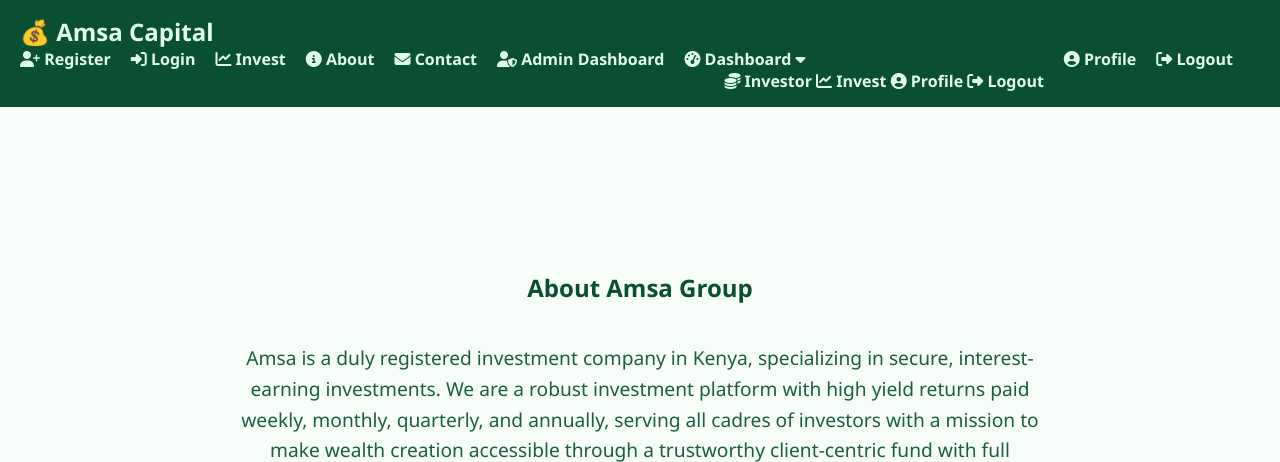
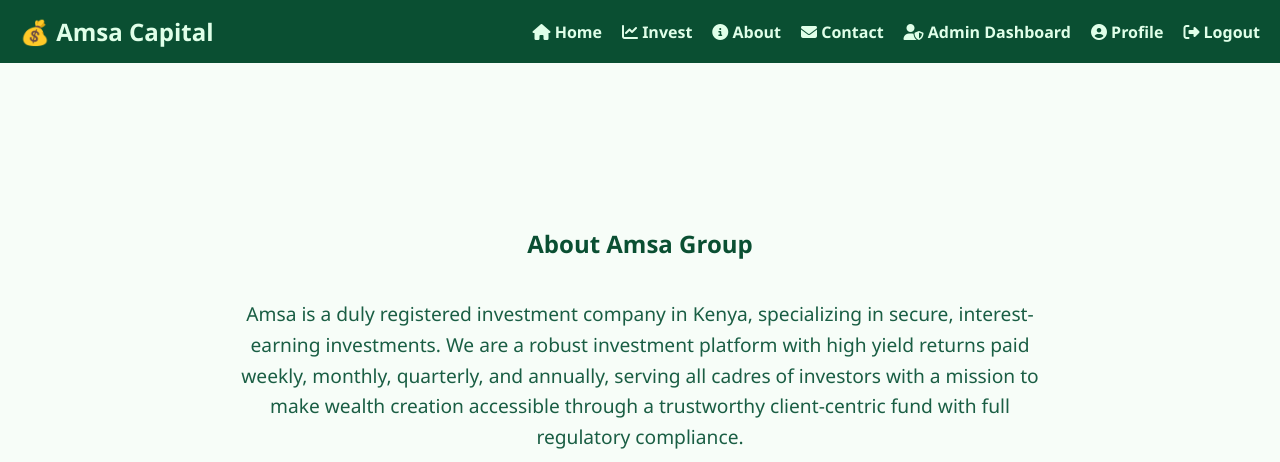
Before and after one commit to 1234manucho/amsa-flask, a Flask app: page /about in a window 1280 px wide. Shown: the top 462 px of the page. Run offline with Flask 3, Linux system fonts and the light colour scheme; the visitor is signed in with stand-in values (Sample User, id 1); some libraries are stand-ins or nearby versions.

Commit message:
Update base.html

```diff
--- a/app/templates/base.html
+++ b/app/templates/base.html
@@ -15,12 +15,12 @@
 
 
 <!-- Navbar -->
+<!-- Navbar -->
 <header>
   <nav class="navbar">
     <div class="logo">💰 <strong>Amsa</strong> Capital</div>
     <ul class="nav-links">
-     <li><a href="/register"><i class="fa fa-user-plus"></i> Register</a></li>
-          <li><a href="/login"><i class="fa fa-sign-in-alt"></i> Login</a></li>
+      <li><a href="/"><i class="fa fa-home"></i> Home</a></li>
       <li><a href="/invest"><i class="fa fa-chart-line"></i> Invest</a></li>
       <li><a href="/about"><i class="fa fa-info-circle"></i> About</a></li>
       <li><a href="/contact"><i class="fa fa-envelope"></i> Contact</a></li>
@@ -28,26 +28,27 @@
       {% if session.get('user_id') %}
         {% if session.get('role') == 'admin' %}
           <li><a href="/admin/dashboard"><i class="fa fa-user-shield"></i> Admin Dashboard</a></li>
-        {% endif %}
+          <li><a href="/profile"><i class="fa fa-user-circle"></i> Profile</a></li>
+          <li><a href="/logout"><i class="fa fa-sign-out-alt"></i> Logout</a></li>
+        {% elif session.get('role') == 'investor' %}
           <li class="dropdown">
             <a href="#"><i class="fa fa-tachometer-alt"></i> Dashboard <i class="fa fa-caret-down"></i></a>
             <ul class="dropdown-menu">
-            <li><a href="/dashboard/investor"><i class="fa fa-coins"></i> Investor</a></li>
+              <li><a href="/dashboard/investor"><i class="fa fa-coins"></i> Investor Dashboard</a></li>
               <li><a href="/invest"><i class="fa fa-chart-line"></i> Invest</a></li>
               <li><a href="/profile"><i class="fa fa-user-circle"></i> Profile</a></li>
               <li><a href="/logout"><i class="fa fa-sign-out-alt"></i> Logout</a></li>
-
             </ul>
           </li>
-        <li><a href="/profile"><i class="fa fa-user-circle"></i> Profile</a></li>
-        <li><a href="/logout"><i class="fa fa-sign-out-alt"></i> Logout</a></li>
+        {% endif %}
       {% else %}
+        <li><a href="/register"><i class="fa fa-user-plus"></i> Register</a></li>
         <li><a href="/login"><i class="fa fa-sign-in-alt"></i> Login</a></li>
-        <li><a href="/register"><i class="fa fa-user-plus"></i> Register</a></li>
       {% endif %}
     </ul>
   </nav>
 </header>
+
 <!-- Page Content -->
 <main>
   {% block content %}{% endblock %}
```
Lines whose indentation alone changed are shown as unchanged.
